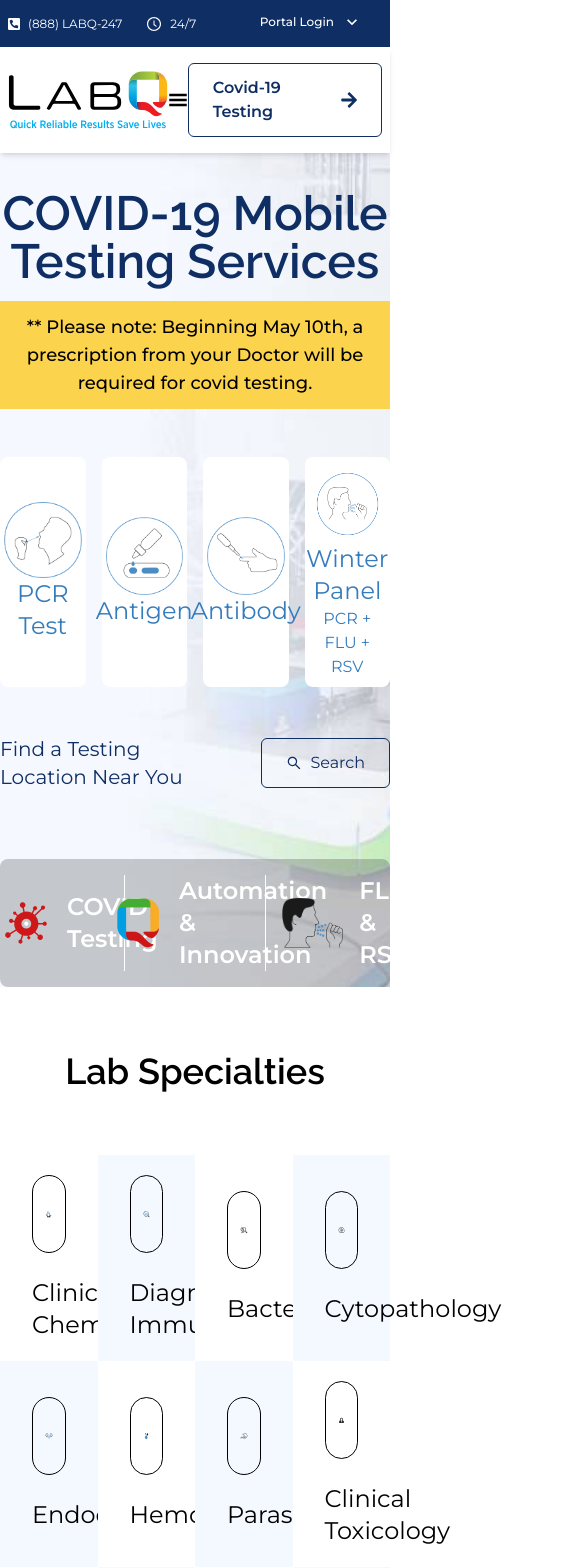
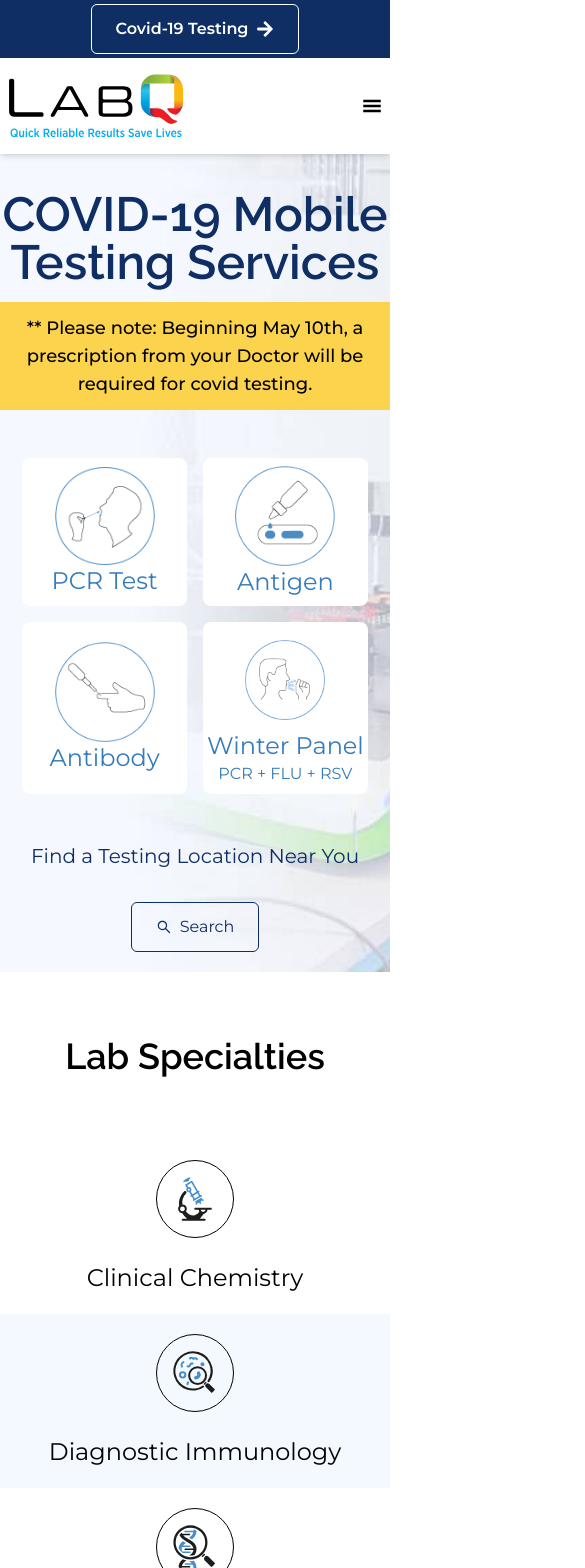
Before and after one commit to BlackRoseRipp/labcare-production-react, a React (Create React App) app: page / in a window 390 px wide. Shown: the top 1568 px of the page, 585 px wide, since content can reach past the window. Built offline with nearby package versions, Linux system fonts and the light colour scheme; what tw-elements would draw is missing.

Commit message:
Added responsive layout to Home, Navbar and Footer

```diff
--- a/src/components/Navbar.js
+++ b/src/components/Navbar.js
@@ -6,6 +6,7 @@
 import { useLocation } from "react-router-dom";
 import useWindowSize from "../hooks/useWindowSize";
 import newsList from "../store/ARTICLES.json";
+import careerListing from "../store/CAREER_LISTINGS.json";
 import NavButton from "./NavButton";
 import { pages, routes } from "./routes";
 
@@ -27,13 +28,26 @@
             (page) =>
               page.path === pathname ||
               page.path + "/" === pathname ||
-              pathname.startsWith("/careers/")
-          ) || newsList.some((article) => article.id === pathname.slice(1))
+              (pathname.startsWith("/careers/") &&
+                careerListing.some(
+                  (listing) => listing.id === pathname.slice(9)
+                )) ||
+              (newsList.some((article) => article.id === pathname.slice(6)) &&
+                pathname.startsWith("/news/"))
+          )
             ? ""
             : "hidden",
           "bg-blue-primary w-full py-1 px-2 flex flex-col justify-center items-center z-50"
         )}
       >
+        {size.width < 1024 ? (
+          <a
+            href="/covid-mobile-testing"
+            className="btn-primary text-white border-white border flex items-center font-semibold"
+          >
+            Covid-19 Testing <FaArrowRight className="ml-2 text-lg" />
+          </a>
+        ) : (
           <div className="max-w-6xl mx-auto flex justify-between items-center w-full">
             <div className="flex items-center gap-6">
               <a
@@ -85,6 +99,7 @@
               </div>
             </div>
           </div>
+        )}
       </nav>
       <nav
         className={classNames(
@@ -92,8 +107,12 @@
             (page) =>
               page.path === pathname ||
               page.path + "/" === pathname ||
-              pathname.startsWith("/careers/") ||
-              newsList.some((article) => article.id === pathname.slice(1))
+              (pathname.startsWith("/careers/") &&
+                careerListing.some(
+                  (listing) => listing.id === pathname.slice(9)
+                )) ||
+              (newsList.some((article) => article.id === pathname.slice(6)) &&
+                pathname.startsWith("/news/"))
           )
             ? ""
             : "hidden",
@@ -114,7 +133,6 @@
           >
             <GiHamburgerMenu />
           </button>
-          <div className="flex">
           <ul
             className={classNames(
               size.width < 1024 ? "hidden" : "",
@@ -219,10 +237,9 @@
               <NavButton to="/contact-us" primary="Contact" />
             </li>
           </ul>
-          </div>
           <a
             href="#"
-            className="btn-primary text-blue-primary border-blue-primary border flex items-center font-semibold"
+            className="btn-primary text-blue-primary border-blue-primary border lg:flex hidden items-center font-semibold"
           >
             Covid-19 Testing <FaArrowRight className="ml-2 text-lg" />
           </a>
--- a/src/pages/About.js
+++ b/src/pages/About.js
@@ -14,7 +14,7 @@
                 Really, it’s all about you.
               </h1>
               <p className="text-xl text-blue-primary font-medium leading-10">
-                We can boast about LabQ’s accomplishments forever, but at the
+                We can boast about LabCare’s accomplishments forever, but at the
                 end of the day it’s about bringing you the best in diagnostics.
                 Nothing else.
               </p>
--- a/src/pages/Home.js
+++ b/src/pages/Home.js
@@ -5,13 +5,15 @@
 import { FaFacebook, FaMapMarkedAlt } from "react-icons/fa";
 import { FcGoogle } from "react-icons/fc";
 import { IoRibbonOutline } from "react-icons/io5";
+import useWindowSize from "../hooks/useWindowSize";
 import LAB_SPECIALTIES from "../store/LAB_SPECIALTIES.json";
 
 const Home = () => {
+  const size = useWindowSize();
   const classNames = (...classes) => {
     return classes.filter(Boolean).join(" ");
   };
-  const num = [1, 3, 4, 6, 9, 11];
+  const num = size.width < 1024 ? [1, 2, 5, 6, 9, 10] : [1, 3, 4, 6, 9, 11];
   return (
     <Fragment>
       <section className="bg-[url(../public/img/landing22.jpg)] bg-cover bg-center bg-no-repeat">
@@ -25,7 +27,7 @@
               Doctor will be required for covid testing.
             </p>
           </div>
-          <div className="grid grid-cols-4 gap-4 max-w-[725px] mx-auto my-12">
+          <div className="grid md:grid-cols-4 grid-cols-2 gap-4 max-w-[725px] mx-auto my-12">
             <div className="rounded-lg bg-white flex flex-col items-center justify-center w-full px-1 py-2">
               <img className="w-[100px]" src="/img/icons/Asset-4mdpi.png" />
               <h3 className="text-blue-secondary text-2xl text-center ">
@@ -52,7 +54,7 @@
               <p className="text-blue-secondary text-center">PCR + FLU + RSV</p>
             </div>
           </div>
-          <div className="flex items-center justify-center gap-8">
+          <div className="flex sm:flex-row flex-col items-center justify-center gap-8">
             <p className="text-blue-primary text-xl">
               Find a Testing Location Near You
             </p>
@@ -65,7 +67,7 @@
             </a>
           </div>
         </div>
-        <div className="bg-black/20 max-w-screen-xl rounded-lg mx-auto mt-12 py-4 px-12">
+        <div className="bg-black/20 max-w-screen-xl rounded-lg mx-auto mt-12 py-4 px-12 md:opacity-100 opacity-0 md:w-full w-0 overflow-hidden sm:block hidden">
           <div className="grid grid-cols-3 gap-8">
             <div className="flex items-center justify-end border-r border-white">
               <a
@@ -116,12 +118,18 @@
         <h2 className="heading text-4xl font-semibold text-center mb-16">
           Lab Specialties
         </h2>
-        <div className="grid grid-cols-4 w-full">
+        <div className="grid lg:grid-cols-4 md:grid-cols-2 w-full">
           {LAB_SPECIALTIES.map((e, i) => (
             <div
               className={classNames(
-                num.includes(i) ? "bg-[#F4F9FF]" : "bg-white",
-                "flex flex-col justify-center py-5 px-8 hover:shadow-[0_0_12px_0_rgba(0,0,0,0.25)] hover:z-30 transition-all"
+                size.width < 768
+                  ? i % 2 === 0
+                    ? "bg-white"
+                    : "bg-[#F4F9FF]"
+                  : num.includes(i)
+                  ? "bg-[#F4F9FF]"
+                  : "bg-white",
+                "flex flex-col justify-center md:items-start items-center py-5 px-8 hover:shadow-[0_0_12px_0_rgba(0,0,0,0.25)] hover:z-30 transition-all"
               )}
             >
               <img
@@ -132,7 +140,7 @@
             </div>
           ))}
         </div>
-        <div className="max-w-screen-lg mx-auto flex items-center gap-x-16 my-16">
+        <div className="max-w-screen-lg mx-auto flex lg:flex-row flex-col items-center gap-x-16 gap-y-8 my-16">
           <h2 className="text-2xl font-medium">
             What Our Patients Say About Us!
           </h2>
@@ -168,8 +176,8 @@
           </div>
         </div>
       </section>
-      <section className="grid grid-cols-2">
-        <div className="bg-[#F4F9FF] flex flex-col items-end justify-center gap-y-8 pr-2 pl-56 py-20">
+      <section className="grid lg:grid-cols-2">
+        <div className="bg-[#F4F9FF] flex flex-col items-end justify-center gap-y-8 pr-2 lg:pl-56 pl-2 py-20 lg:order-1 order-2">
           <div className="flex group">
             <BiRun className="text-amber-400 bg-orange-200 rounded-full shrink-0 w-[50px] h-[50px] p-2" />
             <div className="flex flex-col w-fit ml-4">
@@ -236,28 +244,28 @@
             </div>
           </div>
         </div>
-        <div className="flex flex-col items-center justify-center pr-56">
-          <h2 className="text-4xl text-center font-medium heading">
+        <div className="flex flex-col items-center justify-center lg:pr-56 lg:order-2 order-1">
+          <h2 className="text-4xl text-center font-medium heading lg:mb-0 mb-16">
             Your Local Lab
           </h2>
         </div>
       </section>
-      <section className="container mx-auto py-16">
+      <section className="max-w-screen-lg mx-auto py-16">
         <div
           id="newsBlogControls"
-          className="relative w-4/5 mx-auto"
+          className="relative lg:w-4/5 mx-2 lg:mx-auto"
           data-te-carousel-init
           data-te-carousel-slide
         >
           {/* <!--Carousel items--> */}
-          <div className="relative w-[90%] mx-auto overflow-hidden after:clear-both after:block after:content-['']">
+          <div className="relative sm:w-[90%] w-[85%] mx-auto overflow-hidden after:clear-both after:block after:content-['']">
             {/* <!--First item--> */}
             <div
               className="relative flex justify-center float-left -mr-[100%] w-full transition-transform duration-[600ms] ease-in-out motion-reduce:transition-none"
               data-te-carousel-item
               data-te-carousel-active
             >
-              <div className="grid grid-cols-2 gap-8">
+              <div className="grid lg:grid-cols-2 gap-8">
                 <div className="flex items-center justify-center">
                   <a
                     className="rounded-xl overflow-hidden group"
@@ -292,7 +300,7 @@
                   </p>
                   <a
                     className="text-sm font-medium transition-all hover:text-blue-secondary"
-                    href="/labq-ribbon-cutting-ceremony-for-newest-lab-and-data-hub-in-mt-olive"
+                    href="/news/labq-ribbon-cutting-ceremony-for-newest-lab-and-data-hub-in-mt-olive"
                   >
                     Read More
                   </a>
--- a/src/pages/news/News.js
+++ b/src/pages/news/News.js
@@ -57,7 +57,7 @@
       <section className="py-14 max-w-6xl mx-auto">
         <div className="bg-blue-primary mx-2 rounded-lg py-9 px-7 flex flex-col items-center gap-12">
           <h2 className="text-white text-4xl font-semibold heading">
-            Subscribe for the latest LabQ news
+            Subscribe for the latest LabCare news
           </h2>
           <form className="flex items-center gap-4 py-8">
             <input
```
Also changed, not shown: src/components/Footer.js (+12 -9 lines), src/pages/Insurance.js (+4 -4 lines), src/pages/Services.js (+6 -4 lines), src/pages/news/Article.js (+5 -2 lines), src/store/text.txt (deleted). Lines whose indentation alone changed are shown as unchanged.
